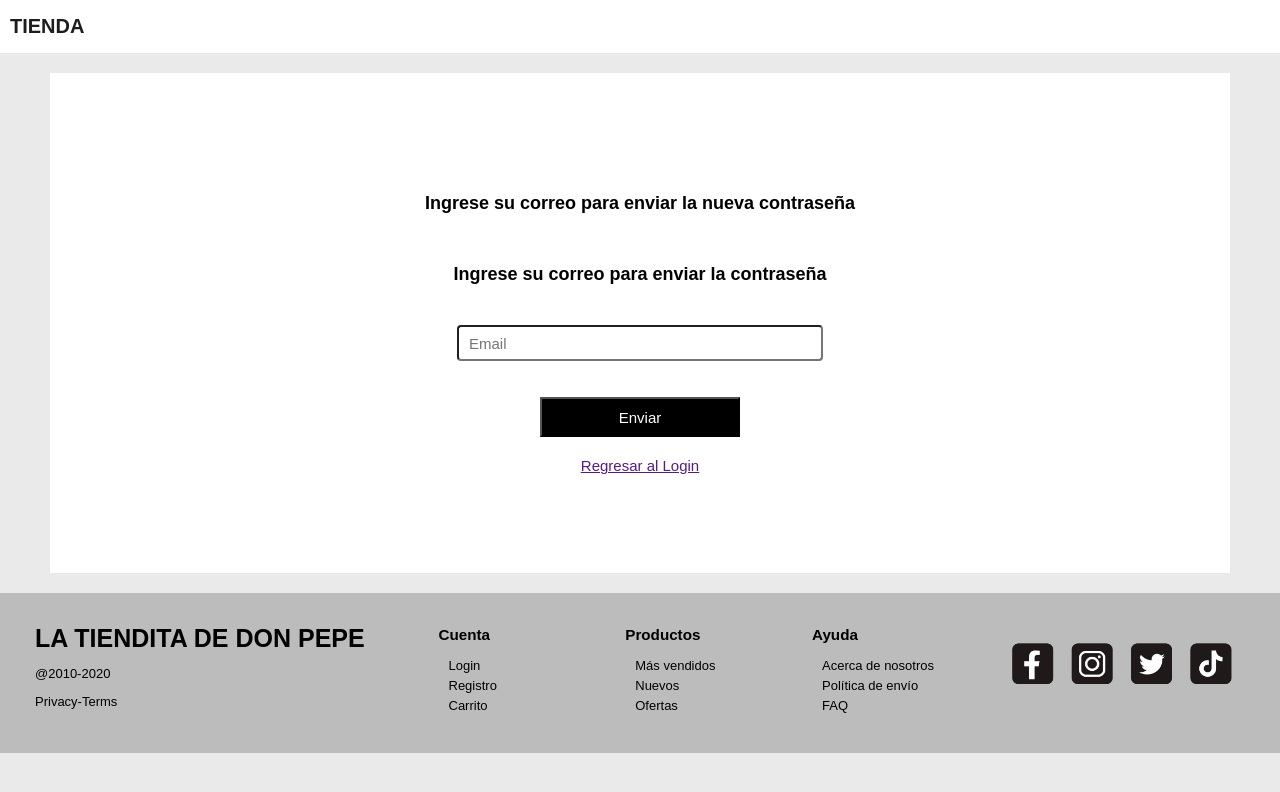
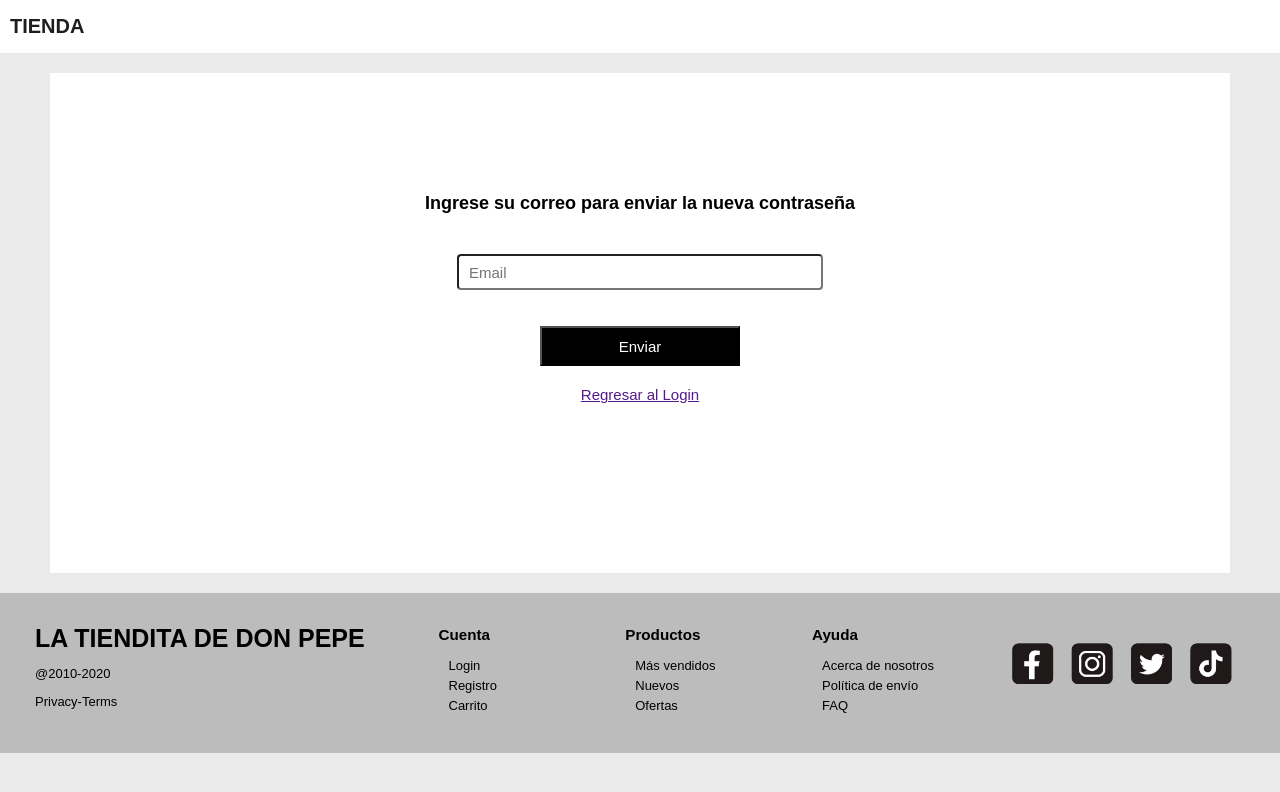
Before and after one commit to rodrigosms17/Trabajo-PW, a React (Vite) app: page /contraolvi in a window 1280 px wide. Shown: the top 792 px of the page. Built offline with nearby package versions, Linux system fonts and the light colour scheme.

Commit message:
Correciones 2 Jorge Chavez

```diff
--- a/src/pages/ContraOlvi.jsx
+++ b/src/pages/ContraOlvi.jsx
@@ -10,7 +10,6 @@ const ContraOlvi = () => {
 
             <section id= "medio4">
              <h3 class="tituloDC">Ingrese su correo para enviar la nueva contraseña</h3>
-              <h3 class="tituloDC">Ingrese su correo para enviar la contraseña</h3>
               <input type="password" class="contraseña" placeholder="Email"></input>
               <button id="enviar">Enviar</button>
               <a href='' class="login">Regresar al Login</a>
```
